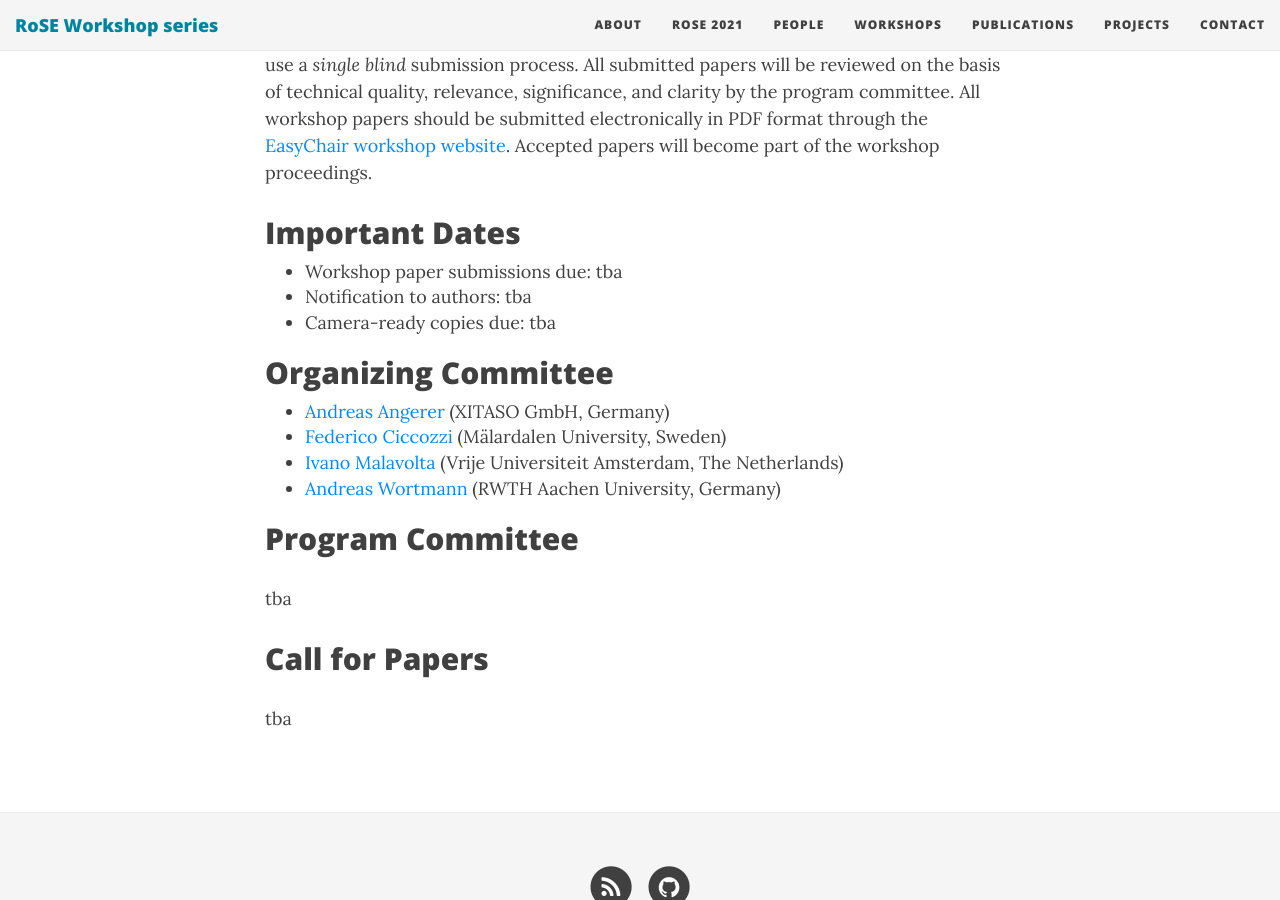
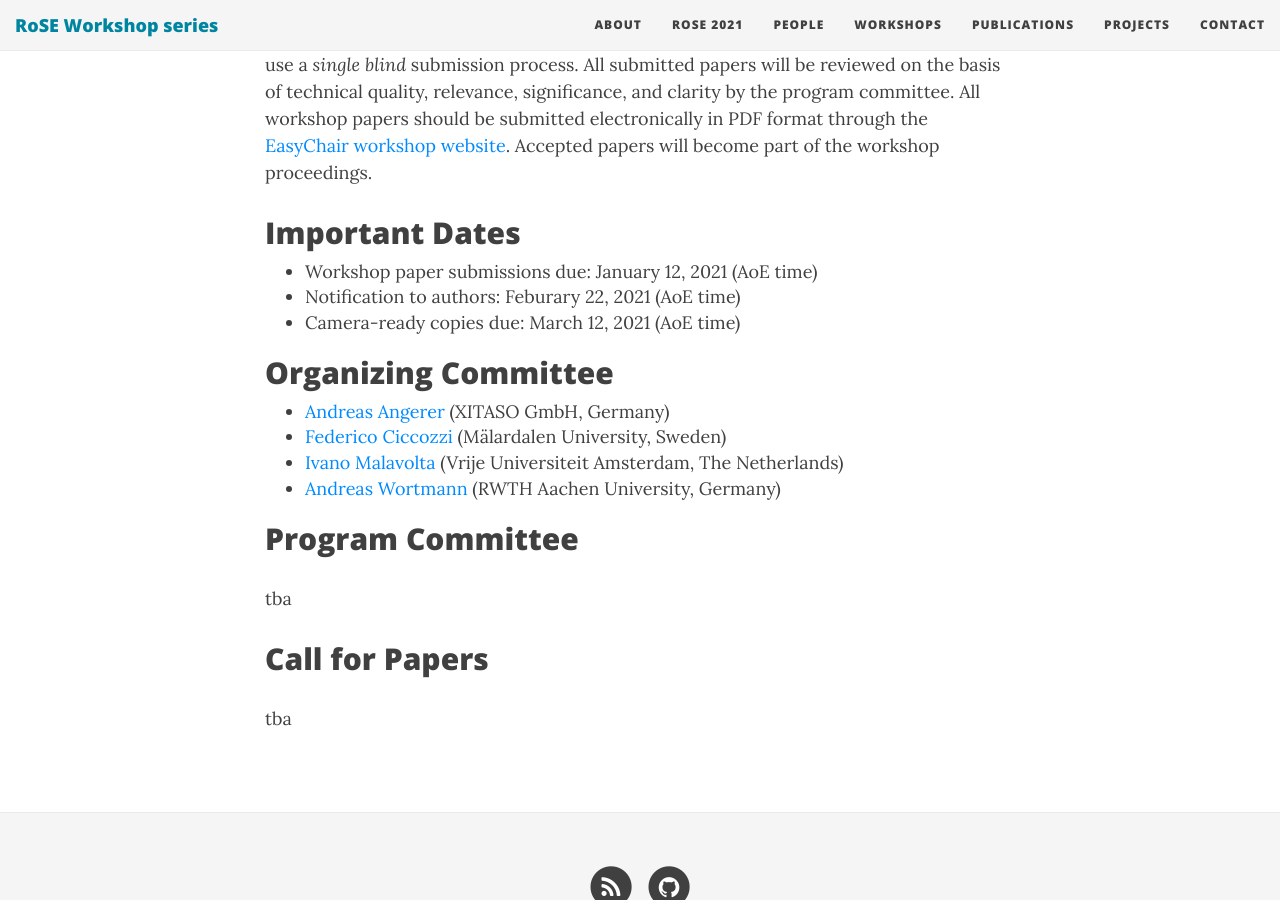
Before and after one commit to rose-workshops/rose-workshops.github.io, a Jekyll site: the page built from rose2021.md, in a window 1280 px wide and 900 px high, scrolled down 2239 px. Built offline with Jekyll 4.4.1, drawn with Linux system fonts in a browser that asks for light colours; nearby versions of some CDN libraries.

Commit message:
Add important dates in the 2021 cfp

```diff
--- a/rose2021.md
+++ b/rose2021.md
@@ -55,9 +55,9 @@ Prospective participants are invited to submit
 Workshop papers must follow the [ICSE 2021 Format and Submission Guideline](https://conf.researchr.org/track/icse-2021/icse-2021-papers#Call-for-Papers), but will use a *single blind* submission process. All submitted papers will be reviewed on the basis of technical quality, relevance, significance, and clarity by the program committee. All workshop papers should be submitted electronically in PDF format through the [EasyChair workshop website](https://easychair.org/conferences/?conf=rose2021). Accepted papers will become part of the workshop proceedings.
 
 ## Important Dates
-- Workshop paper submissions due: tba
-- Notification to authors: tba
-- Camera-ready copies due: tba
+- Workshop paper submissions due: January 12, 2021 (AoE time)
+- Notification to authors: Feburary 22, 2021 (AoE time)
+- Camera-ready copies due: March 12, 2021 (AoE time)
 
 ## Organizing Committee
 - [Andreas Angerer](https://xitaso.com/) (XITASO GmbH, Germany)
```
